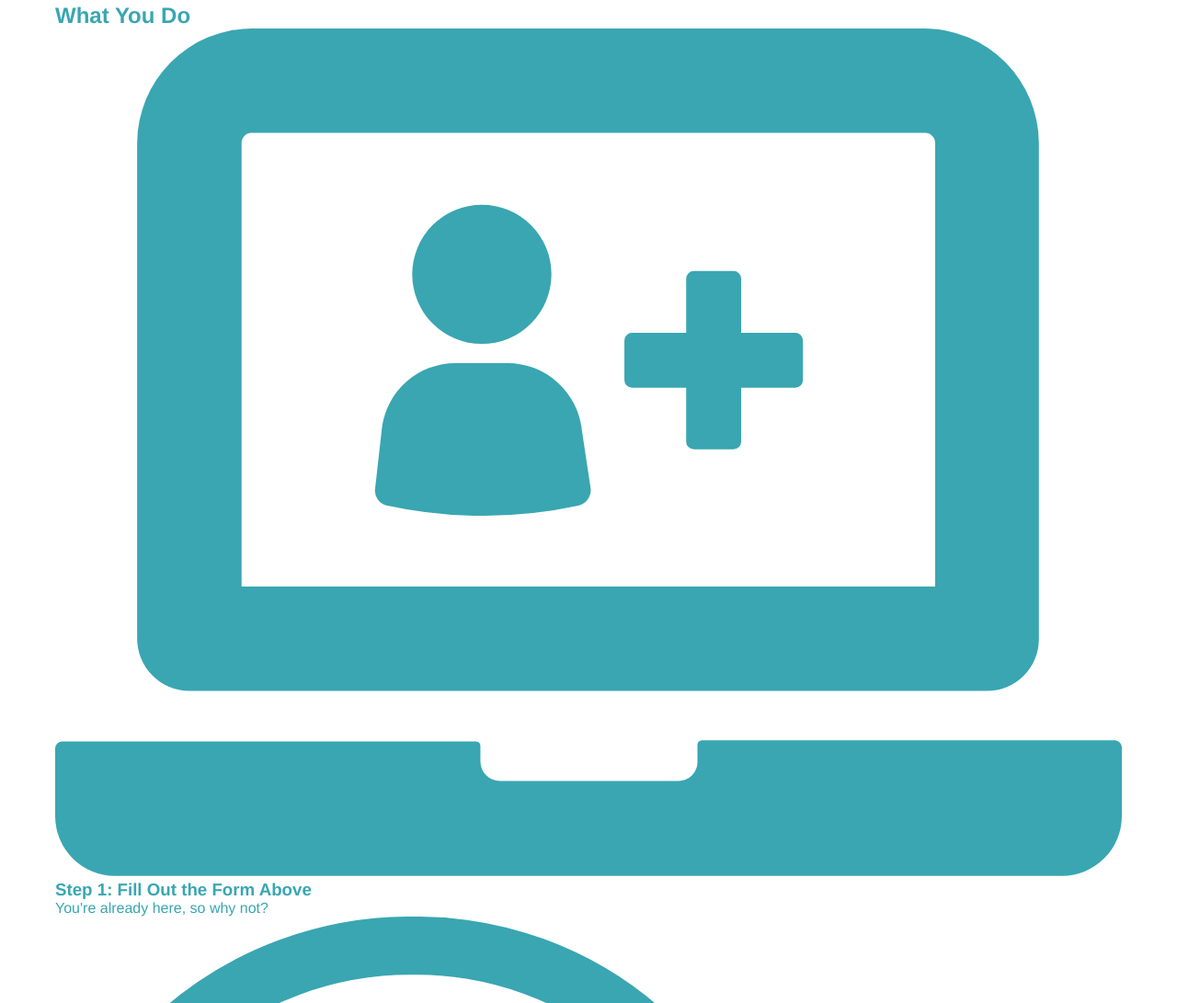
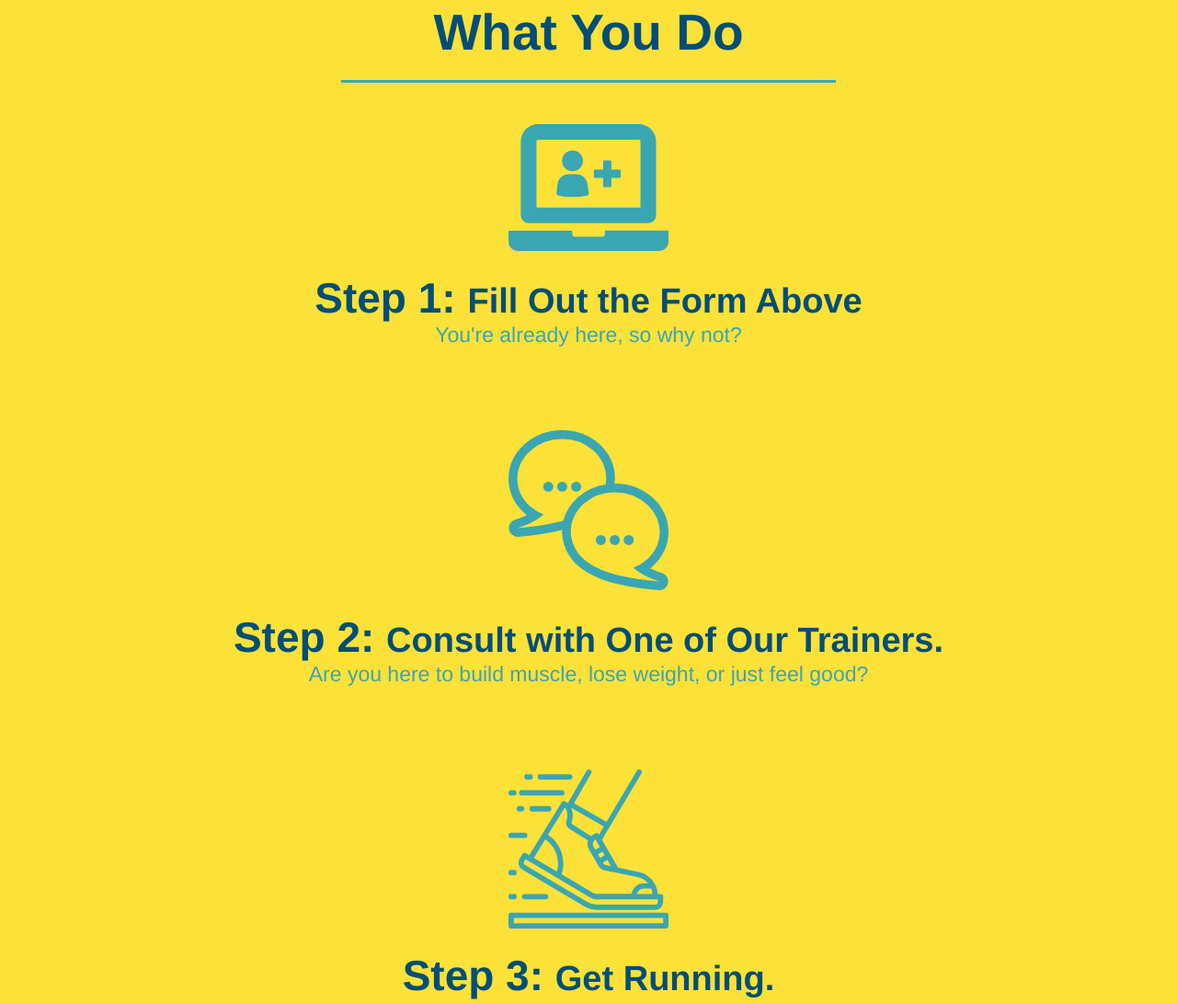
Before and after one commit to PrimitiveJ/run-buddy, a plain HTML site: page index.html in a window 1280 px wide. Shown: the part 1317-2408 px from the top of the page at 92% size. Drawn offline with Linux system fonts and the light colour scheme.

Commit message:
style what you do section

```diff
--- a/assets/css/style.css
+++ b/assets/css/style.css
@@ -104,20 +104,28 @@ header {
       font-size: 16px;
   }
   /* Hero Style End */
+  .section-title {
+    font-size: 55px;
+    color: #024e76;
+    margin-bottom: 35px;
+    padding: 0 100px 20px 100px;
+    display: inline-block;
+    border-bottom: 3px solid;
+  }
+
+  .primary-border {
+    border-color: #fce138;
+  }
+
+  .secondary-border {
+    border-color: #39a6b2;
+  }
 
   /*What We Do Style Begin */
   .intro {
     text-align: center;
   }
-  .intro h2 {
-    font-size: 55px;
-    color:#024e76;
-    margin-bottom: 35px;
-    padding: 0 100px 20px 100px;
-    border-bottom: 3px solid;
-    border-color:#fce138;
-    display: inline-block;
-  }
+
   .intro p {
     line-height: 1.7;
     color: #39a6b2;
@@ -126,6 +134,27 @@ header {
     margin: 0 auto;
   }
   /*What You Do Style Begin */
-  .what-you-do {
+  .steps {
+    text-align: center;
+    background:#fce138;
+  }
 
+  .steps div {
+    margin-bottom: 80px;
   }
+  .steps img {
+    width: 15%;
+    margin: 10px 0;
+  }
+  .steps h3 {
+    color: #024e76;
+    font-size: 46px;
+    margin-top: 10px;
+  }
+  .steps p {
+    color:#39a6b2;
+    font-size: 23px;
+  }
+  .steps span {
+    font-size: 38px;
+  }
--- a/index.html
+++ b/index.html
@@ -61,36 +61,36 @@
             </section>
         <!--"what we do" section -->
             <section id="what-we-do" class="intro">
-                <h2>What We Do</h2>
+                <h2 class="section-title primary-border">What We Do</h2>
                 <p>butcher selfies chambray shabby chic gentrify readymade yr Echo Park XOXO Tumblr normcore Banksy direct trade Blue Bottle chillwave you probably haven't heard of them single-origin coffee Vice fanny pack fixie Odd Future Austin fingerstache pickled twee synth Wes Anderson Thundercats viral bitters flannel meggings narwhal Marfa Schlitz sustainable Intelligentsia umami deep v craft
                 </p>
             </section>
         <!--What you do Section-->
-            <section id="what-you-do">
-                <h2>What You Do</h2>
+            <section id="what-you-do" class="steps">
+                <h2 class="section-title secondary-border">What You Do</h2>
 
                 <div>
                     <!-- insert this img element -->
                     <img src="./assets/images/step-1.svg" alt="" />
-                    <h3>Step 1: Fill Out the Form Above</h3>
+                    <h3>Step 1: <span>Fill Out the Form Above</span></h3>
                     <p>You're already here, so why not?</p>
                 </div>
 
                 <div>
                     <img src="./assets/images/step-2.svg" alt="" />
-                    <h3>Step 2: Consult with One of Our Trainers.</h3>
+                    <h3>Step 2: <span>Consult with One of Our Trainers.</span></h3>
                     <p>Are you here to build muscle, lose weight, or just feel good?</p>
                 </div>
 
                 <div>
                     <img src="./assets/images/step-3.svg" alt="" />
-                    <h3>Step 3: Get Running.</h3>
+                    <h3>Step 3: <span>Get Running.</span></h3>
                     <p>Hit the ground running (literally) once your trainer lays out your plan.</p>
                   </div>
 
                   <div>
                     <img src="./assets/images/step-4.svg" alt="" />
-                    <h3>Step 4: See Results.</h3>
+                    <h3>Step 4: <span>See Results.</span></h3>
                     <p>Bi-weekly checkins with your trainer will keep you focused</p>
                   </div>
             </section>
```
